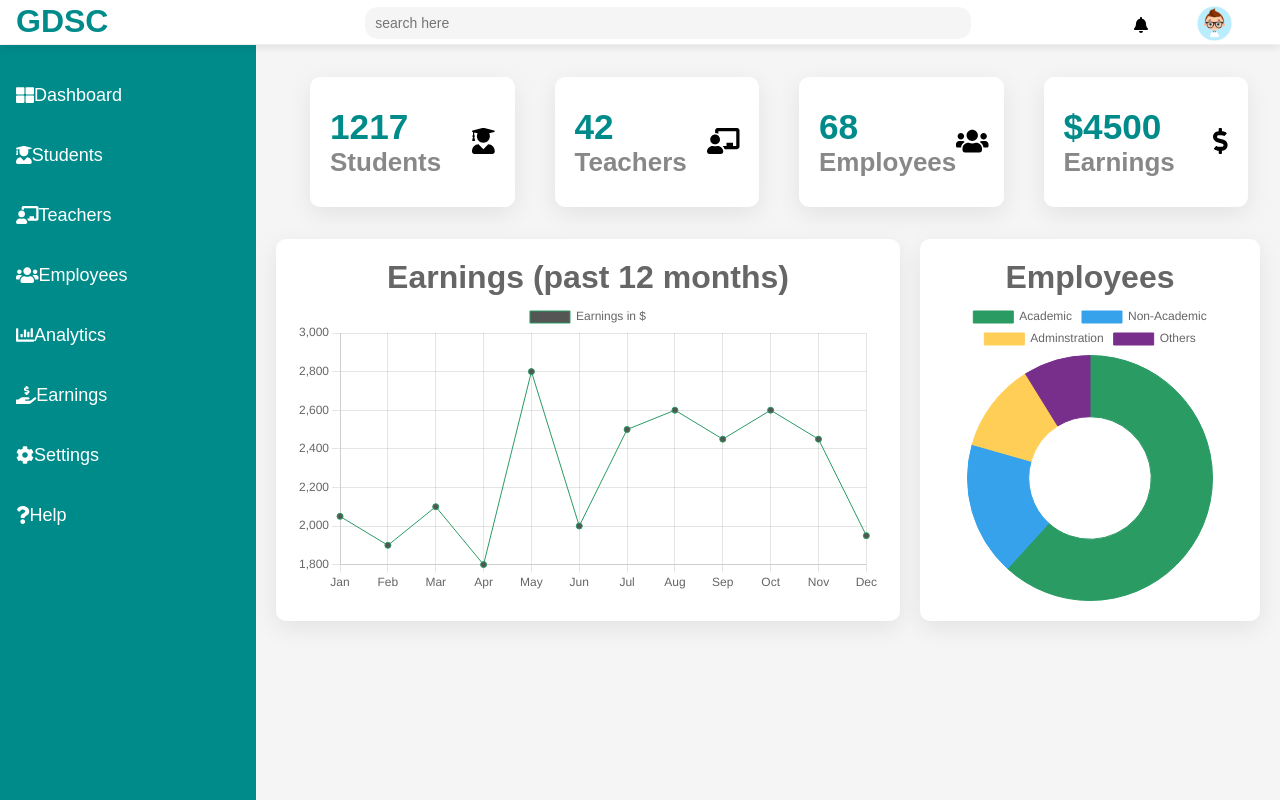
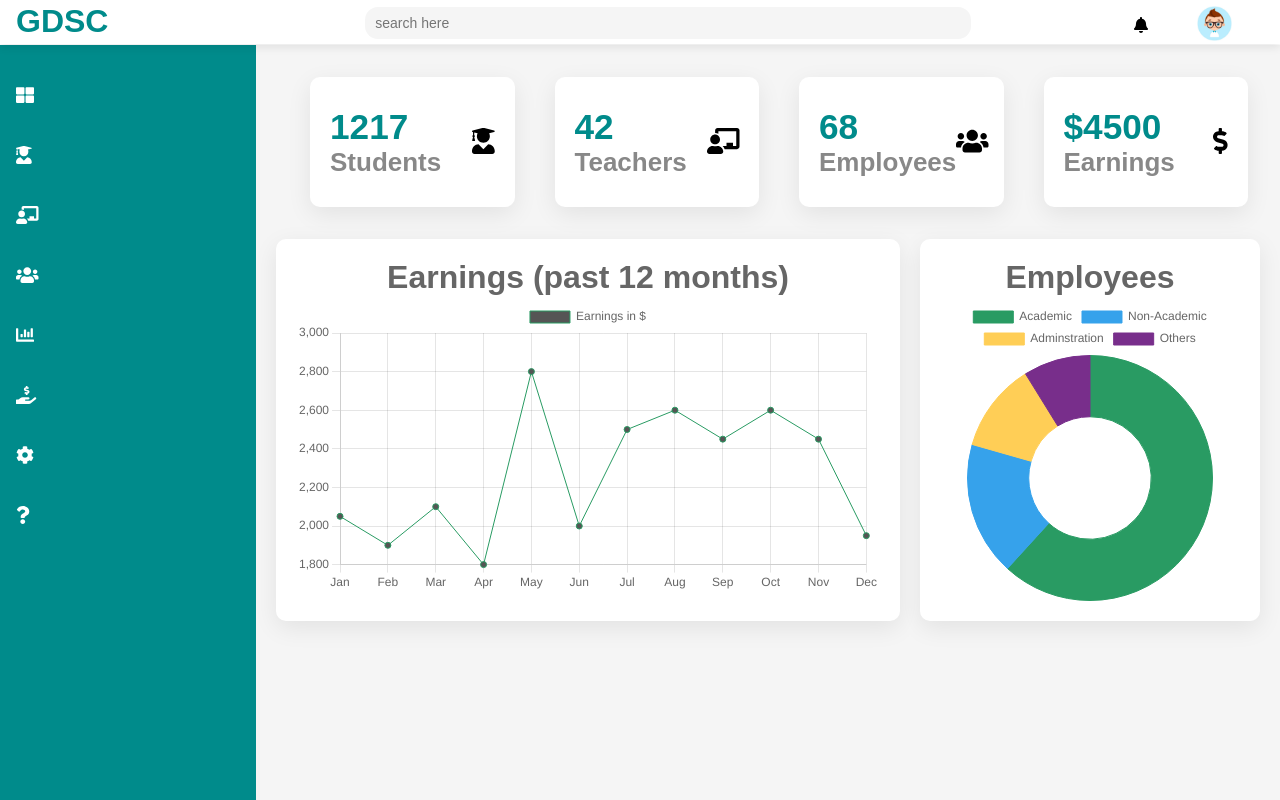
Before and after one commit to Srikant84-sk/DashBoard-for-GDSC, a plain HTML site: page index.html in a window 1280 px wide. Drawn offline with nearby package versions, Linux system fonts and the light colour scheme.

Commit message:
Update index.html

```diff
--- a/index.html
+++ b/index.html
@@ -27,52 +27,44 @@
           <li>
             <a href="#">
               <i class="fas fa-th-large"></i>
-                <div>Dashboard</div>
             </a>
           </li>
 
           <li>
             <a href="#">
               <i class="fas fa-user-graduate"></i>
-                <div>Students</div>
             </a>
           </li>
 
           <li>
             <a href="#">
               <i class="fas fa-chalkboard-teacher"></i>
-                <div>Teachers</div>
             </a>
           </li>
 
           <li>
             <a href="#">
               <i class="fas fa-users"></i>
-                <div>Employees</div>
             </a>
           </li>
           <li>
             <a href="#">
               <i class="fas fa-chart-bar"></i>
-                <div>Analytics</div>
             </a>
           </li>
            <li>
             <a href="#">
               <i class="fas fa-hand-holding-usd"></i>
-                <div>Earnings</div>
             </a>
           </li>
           <li>
             <a href="#">
               <i class="fas fa-cog"></i>
-                <div>Settings</div>
             </a>
           </li>
           <li>
             <a href="#">
               <i class="fas fa-question"></i>
-                <div>Help</div>
             </a>
           </li>
 
```
